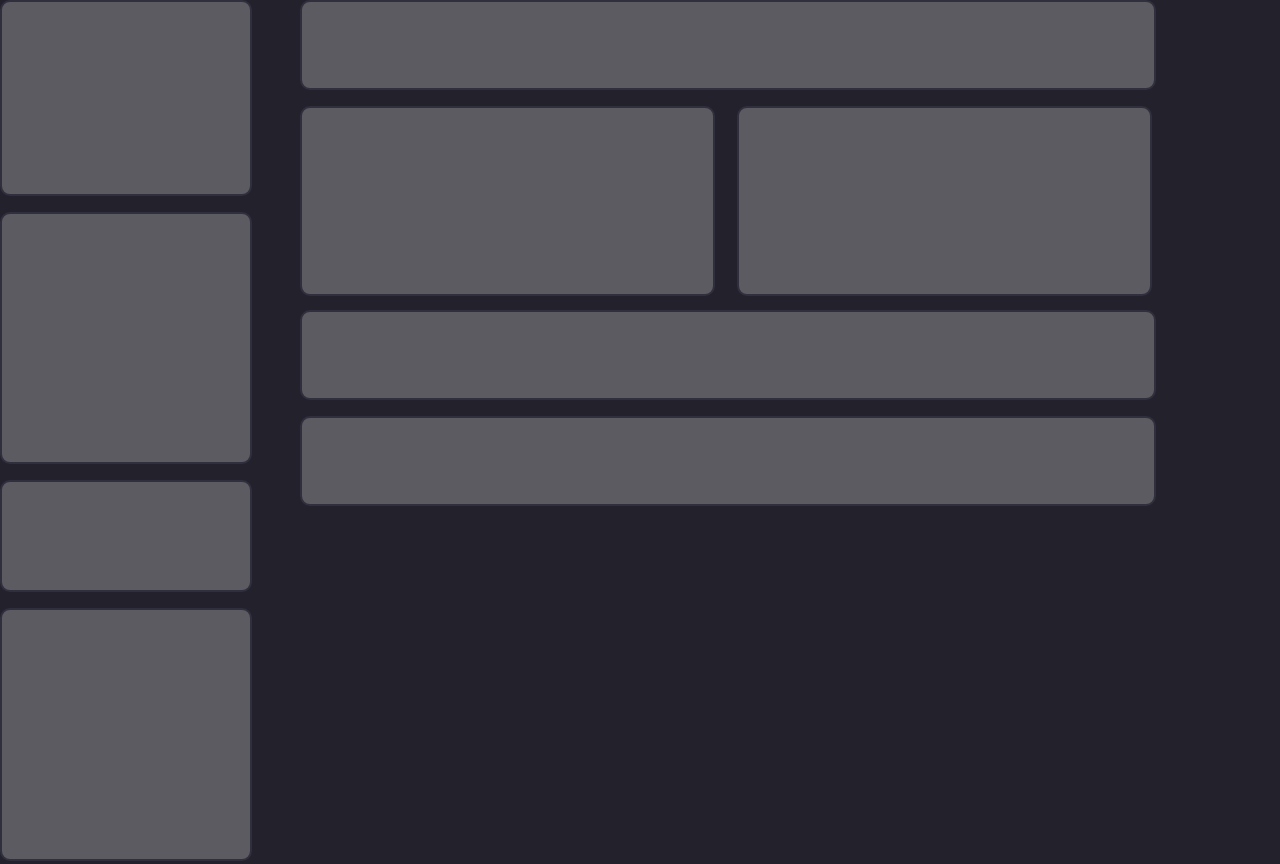
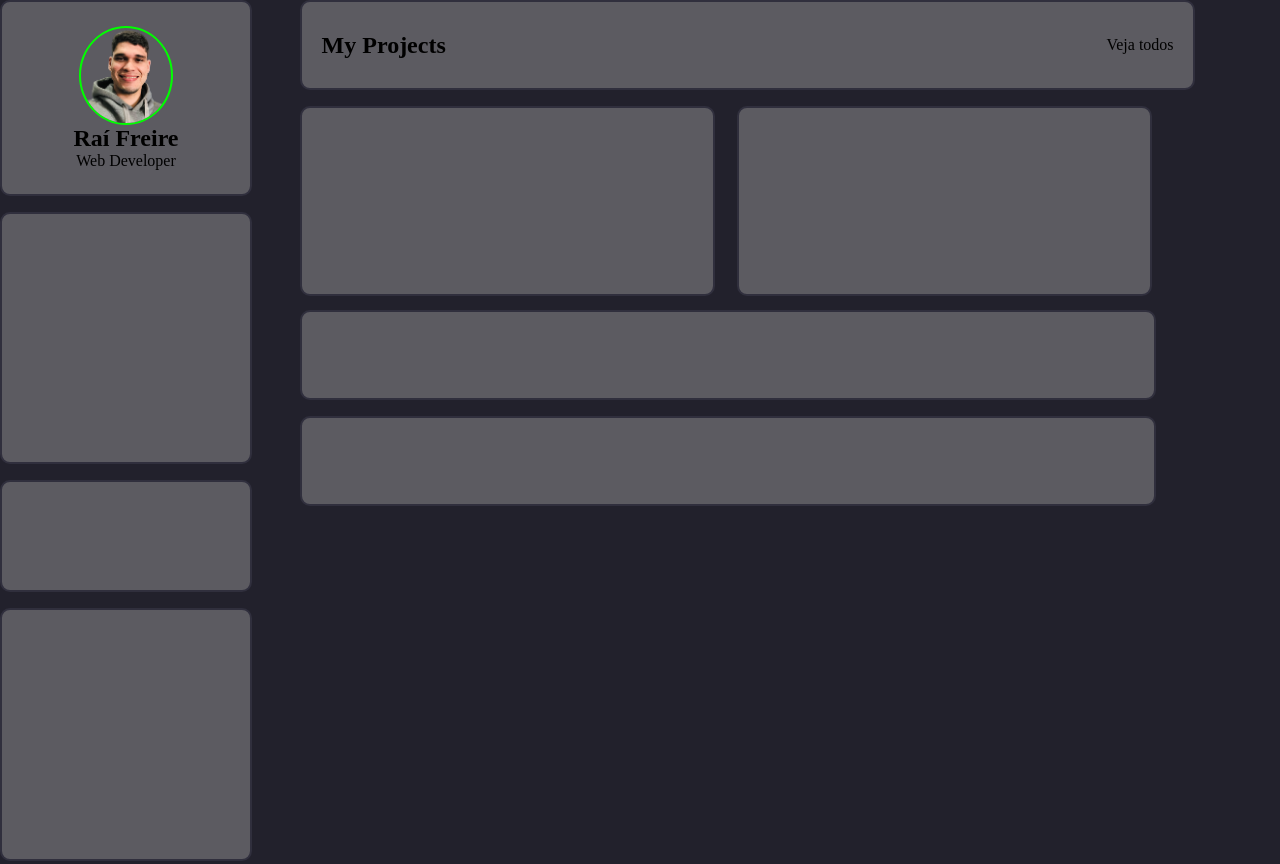
Before and after one commit to raifreire/Portfolio, a plain HTML site: page index.html in a window 1280 px wide. Shown: the top 864 px of the page. Drawn offline with Linux system fonts and the light colour scheme.

Commit message:
update-02

```diff
--- a/assets/css/style.css
+++ b/assets/css/style.css
@@ -21,6 +21,16 @@ body{
     width: 248px;
     height: 192px;
     background-color: #5c5b61;
+    display: flex;
+    flex-direction: column;
+    align-items: center;
+    justify-content: center;
+}
+#profile img{
+    width: 90px;
+    margin: 0;
+    border: 2.5px solid #00ff00;
+    border-radius: 50%;
 }
 #links{
     border: solid 2px #302f3d;
@@ -59,6 +69,11 @@ body{
     width: 852px;
     height: 86px;
     background-color: #5c5b61;
+    display: flex;
+    justify-content: space-between;
+    align-items: center;
+    padding-left: 2%;
+    padding-right: 2%;
 }
 #containerProject{
     width: 852px;
--- a/index.html
+++ b/index.html
@@ -11,7 +11,11 @@
 
     <aside>
         <div class="container">
-            <div class="container" id="profile"></div>
+            <div class="container" id="profile">
+                <img src="assets/img/perfil.png" alt="imagem perfil">
+                <h2>Raí Freire</h2>
+                <p>Web Developer</p>
+            </div>
             <div class="container" id="links"></div>
             <div class="container" id="technologies"></div>
             <div class="container" id="experiences"></div>
@@ -21,7 +25,10 @@
 
     <main>
         <div class="containerMain">
-            <div class="containerMain" id="myProjects"></div>
+            <div class="containerMain" id="myProjects">
+                <h2>My Projects</h2>
+                <p>Veja todos</p>
+            </div>
                 <div class="containerMain" id="containerProject" >
                     <div class="containerMain" id="project-1"></div>
                     <div class="containerMain" id="project-2"></div>
```
Also changed, not shown: assets/img/perfil.png (added).
